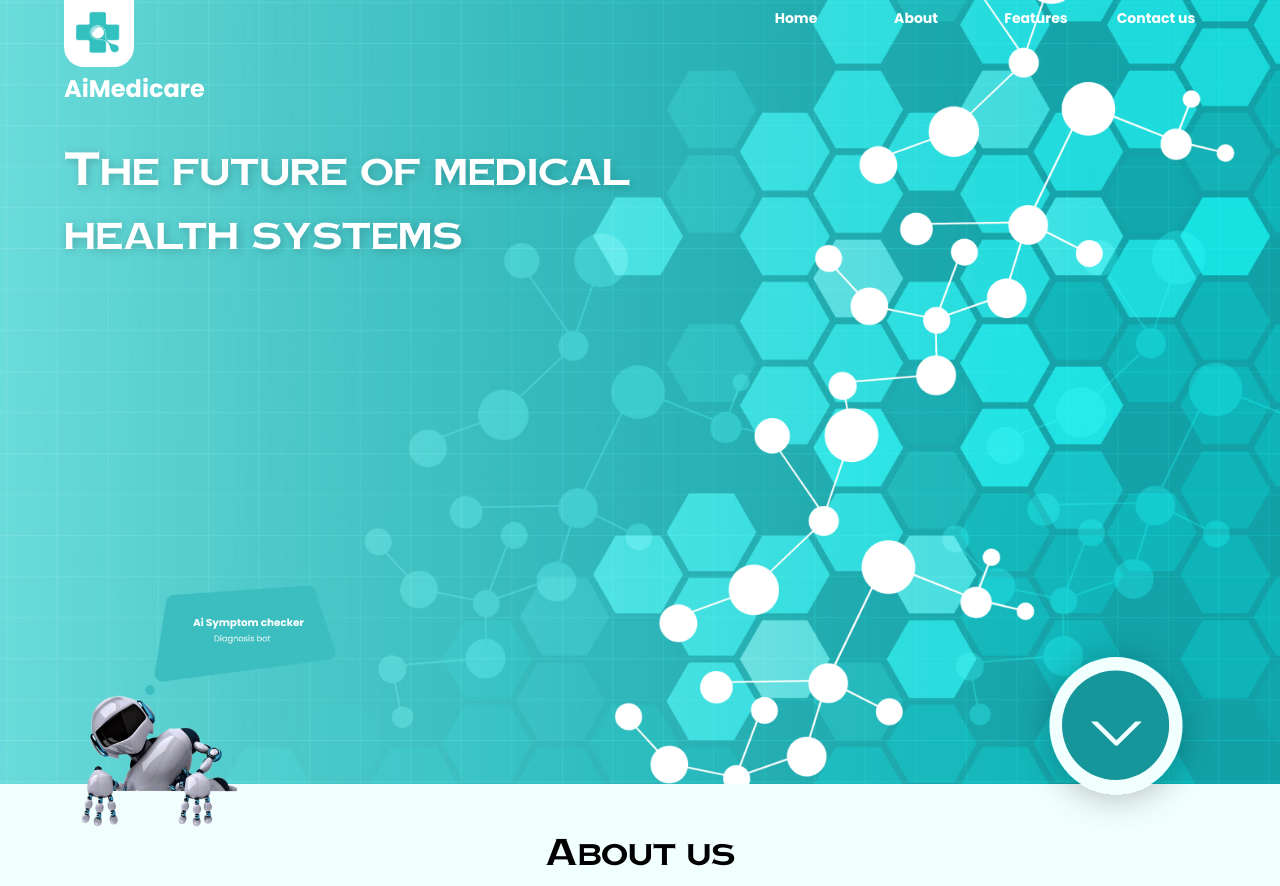
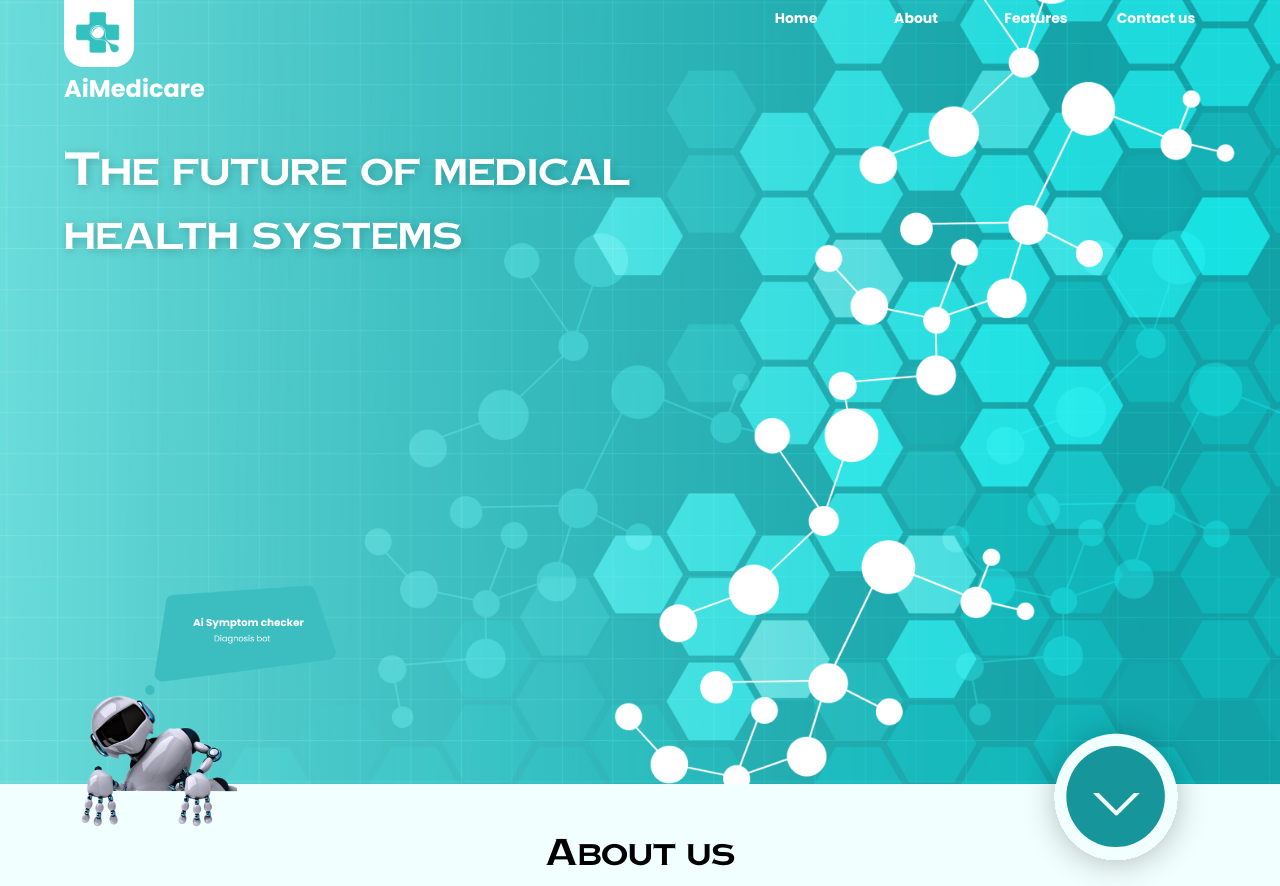
Before and after one commit to Habib-Ahmad/aimedicare-landing-page, a React (Create React App) app: page / in a window 1280 px wide. Shown: the top 886 px of the page. Built offline with nearby package versions, Linux system fonts and the light colour scheme.

Commit message:
adjusted styling in header

```diff
--- a/src/components/Header/Header.tsx
+++ b/src/components/Header/Header.tsx
@@ -1,4 +1,4 @@
-import { Box, Typography } from '@mui/material';
+import { Box, Typography, IconButton } from '@mui/material';
 import { useStyles } from './useStyles';
 import robot from '../../assets/header/robot.png';
 import smallRobot from '../../assets/header/smallRobot.png';
@@ -10,12 +10,9 @@ const Header = (): JSX.Element => {
 		<Box id="home" className={classes.header}>
 			<img src={robot} alt="" className={classes.robot} />
 			<img src={smallRobot} alt="" className={classes.smallRobot} />
-			<img
-				src={btn}
-				alt=""
-				className={classes.btn}
-				onClick={() => console.log('working')}
-			/>
+			<IconButton href="#about" className={classes.btn}>
+				<img src={btn} alt="" style={{ width: '100%' }} />
+			</IconButton>
 			<Typography variant="h1" className={classes.heading} data-aos="fade-up">
 				The future of medical health systems
 			</Typography>
--- a/src/components/Header/useStyles.ts
+++ b/src/components/Header/useStyles.ts
@@ -59,15 +59,16 @@ export const useStyles = makeStyles((theme: Theme) => ({
 		}
 	},
 	btn: {
+		'&.MuiIconButton-root': {
 			position: 'absolute',
-		bottom: '-6%',
+			bottom: '-15%',
 			right: '5%',
 			width: 200,
-		cursor: 'pointer',
 
 			[theme.breakpoints.down('sm')]: {
 				width: 100,
 				right: '2%'
 			}
 		}
+	}
 }));
--- a/src/components/Partners/Partners.tsx
+++ b/src/components/Partners/Partners.tsx
@@ -23,7 +23,7 @@ const Partners = () => {
 				Our Partners
 			</Typography>
 
-			<Box className={classes.logoWrapper1}>
+			<Box className={classes.logoWrapper1} data-aos="fade">
 				<img src={algorizmi} alt="" />
 				<img src={nitda} alt="" />
 				<img src={mira} alt="" />
@@ -38,7 +38,7 @@ const Partners = () => {
 				<img src={ncair} alt="" />
 			</Box>
 
-			<Box className={classes.logoWrapper2}>
+			<Box className={classes.logoWrapper2} data-aos="fade">
 				<img src={miccai} alt="" />
 				<img src={fthg} alt="" />
 				<img src={primus} alt="" />
```
Lines whose indentation alone changed are shown as unchanged.
